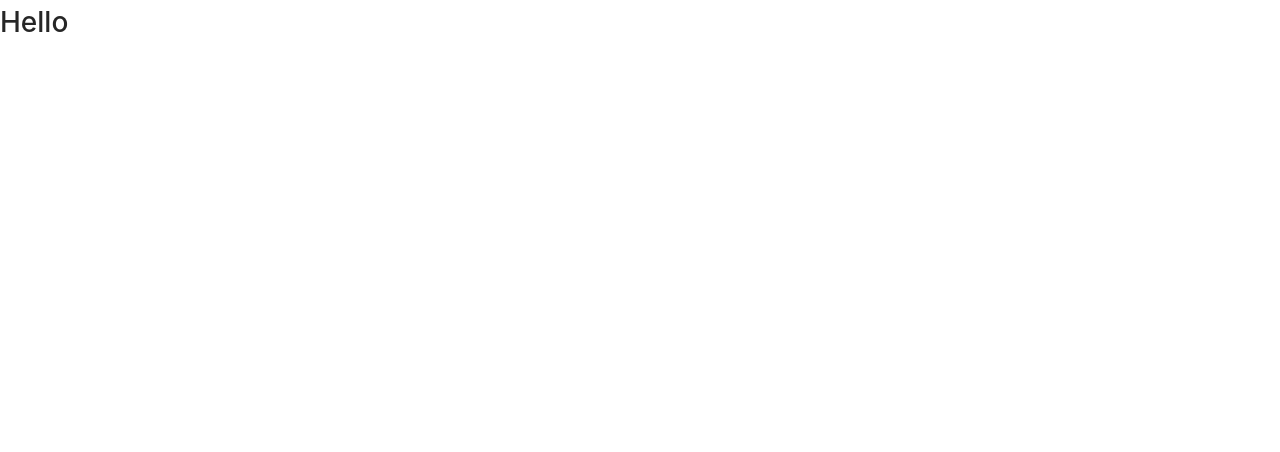
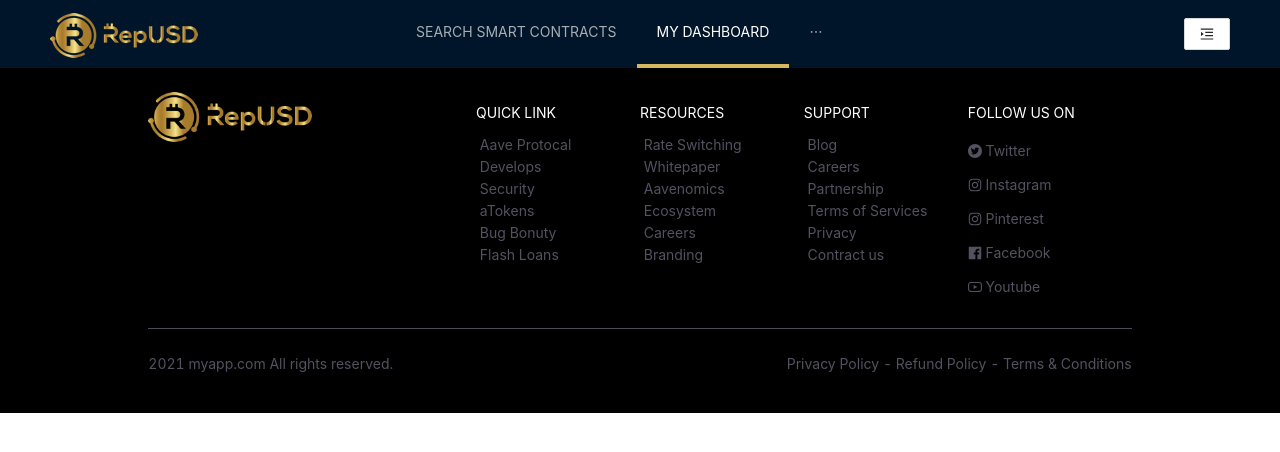
Before and after one commit to Clearshine64/testrepusd, a React (Create React App) app: page / in a window 1280 px wide. Shown: the top 452 px of the page. Built offline with nearby package versions, Linux system fonts and the light colour scheme.

Commit message:
test stage 5

```diff
--- a/src/App.js
+++ b/src/App.js
@@ -18,7 +18,6 @@ const App = () => {
   return (
     <Provider store={store}>
       {
-        // <h1>welcome</h1>
         <Router>
           <Routes />
         </Router>
--- a/src/routes.js
+++ b/src/routes.js
@@ -1,29 +1,28 @@
 import React from "react";
-//import { Route, Switch } from "react-router-dom";
+// import { Route, Switch } from "react-router-dom";
 import { Layout } from "antd";
 
 // import LandingPage from "pages/LandingPage";
-// import HeaderComponent from "components/HeaderComponent";
-// import FooterComponent from "components/FooterComponent";
+import HeaderComponent from "./components/HeaderComponent";
+import FooterComponent from "./components/FooterComponent";
 
 const { Header, Content, Footer } = Layout;
 
 const Routes = (props) => {
   return (
-    // <Layout className="container">
-    //   <Header className="header">
-    //     <HeaderComponent />
-    //   </Header>
-    //   <Content>
-    //     <Switch>
-    //       <Route exact path="/" component={LandingPage} />
-    //     </Switch>
-    //   </Content>
-    //   <Footer className="footer">
-    //     <FooterComponent />
-    //   </Footer>
-    // </Layout>
-    <h1>Hello</h1>
+    <Layout className="container">
+      <Header className="header">
+        <HeaderComponent />
+      </Header>
+      {/* <Content>
+        <Switch>
+          <Route exact path="/" component={LandingPage} />
+        </Switch>
+      </Content> */}
+      <Footer className="footer">
+        <FooterComponent />
+      </Footer>
+    </Layout>
   );
 };
 
```
Also changed, not shown: src/components/FooterComponent/index.js (+13 -15 lines), src/components/HeaderComponent/index.js (+22 -18 lines).
